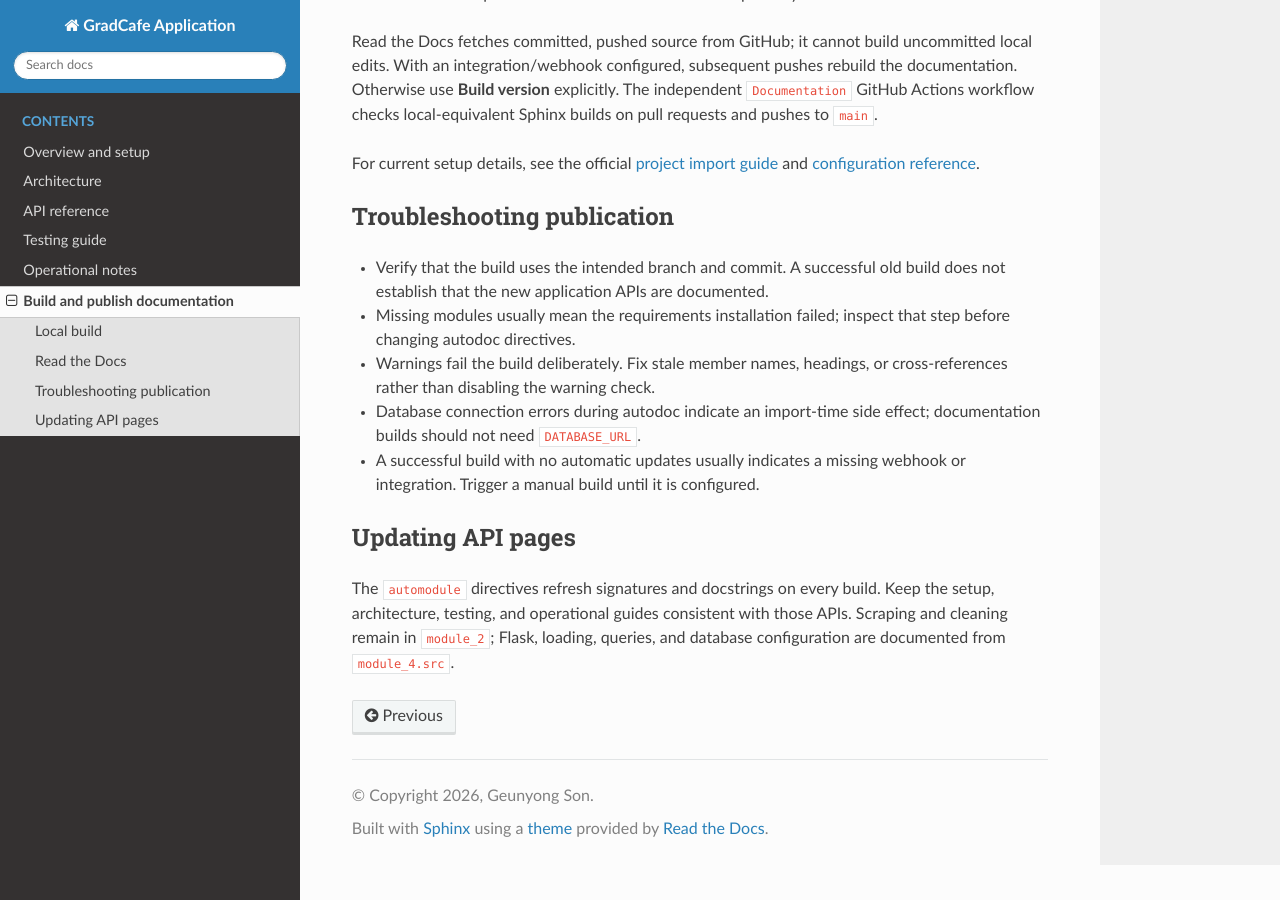
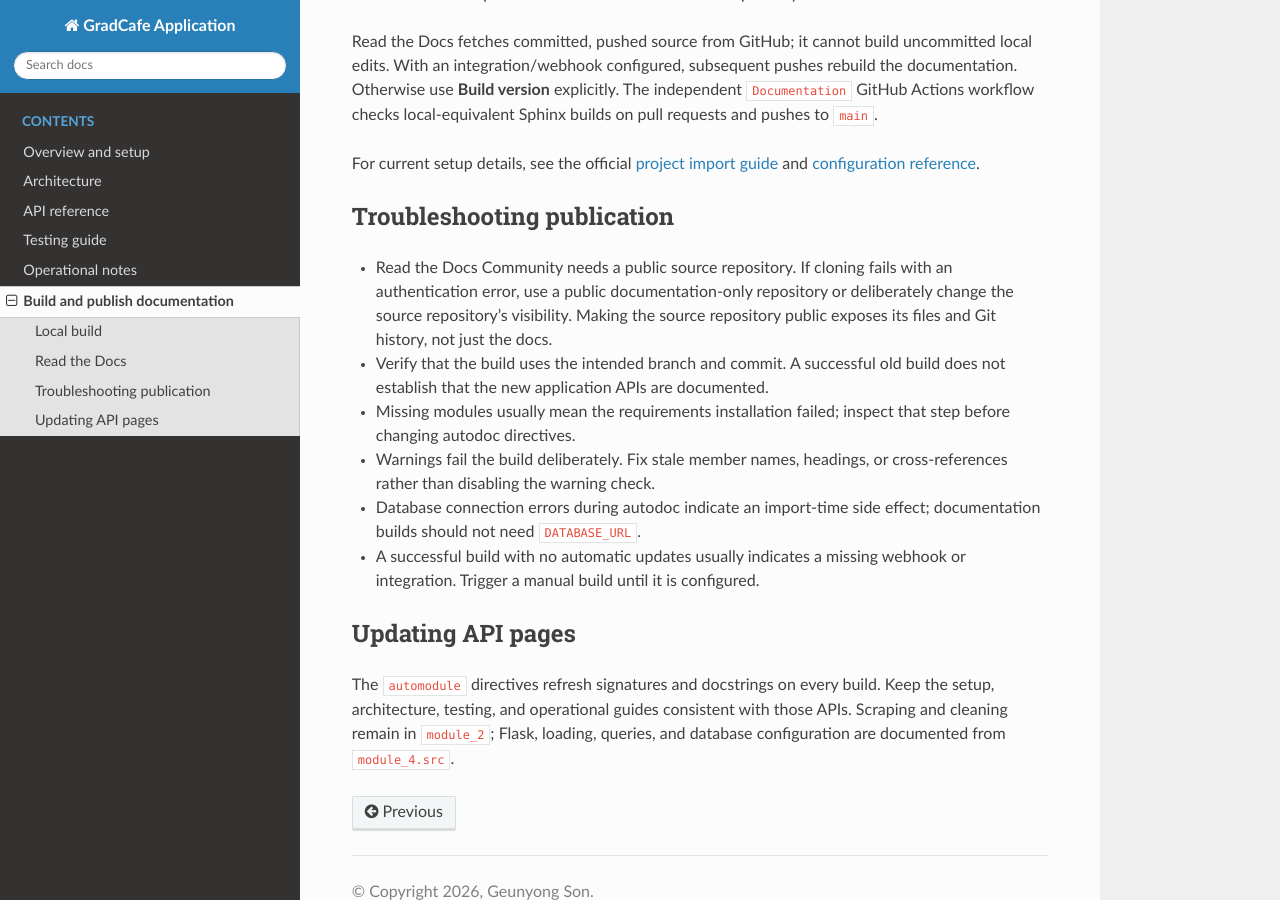
Before and after one commit to SleepyBoar12/jhu_software_concepts, a Sphinx documentation site: the page built from module_4/docs/source/publishing.rst, in a window 1280 px wide and 900 px high, scrolled down 914 px. Built offline with Sphinx 7.4.7 and the Read the Docs theme 3.1.0, drawn with Linux system fonts in a browser that asks for light colours.

Commit message:
Keep published API documentation portable

```diff
--- a/module_4/docs/source/conf.py
+++ b/module_4/docs/source/conf.py
@@ -16,6 +16,8 @@
 exclude_patterns = ["Thumbs.db", ".DS_Store"]
 autodoc_member_order = "bysource"
 autodoc_typehints = "none"
+# Keep symbolic defaults instead of publishing build-machine filesystem paths.
+autodoc_preserve_defaults = True
 html_theme = "sphinx_rtd_theme"
 html_title = "GradCafe application documentation"
 html_baseurl = os.environ.get("READTHEDOCS_CANONICAL_URL", "/")
--- a/module_4/docs/source/publishing.rst
+++ b/module_4/docs/source/publishing.rst
@@ -53,6 +53,10 @@
 Troubleshooting publication
 -------------------------------
 
+* Read the Docs Community needs a public source repository. If cloning fails
+  with an authentication error, use a public documentation-only repository or
+  deliberately change the source repository's visibility. Making the source
+  repository public exposes its files and Git history, not just the docs.
 * Verify that the build uses the intended branch and commit. A successful old
   build does not establish that the new application APIs are documented.
 * Missing modules usually mean the requirements installation failed; inspect
```
